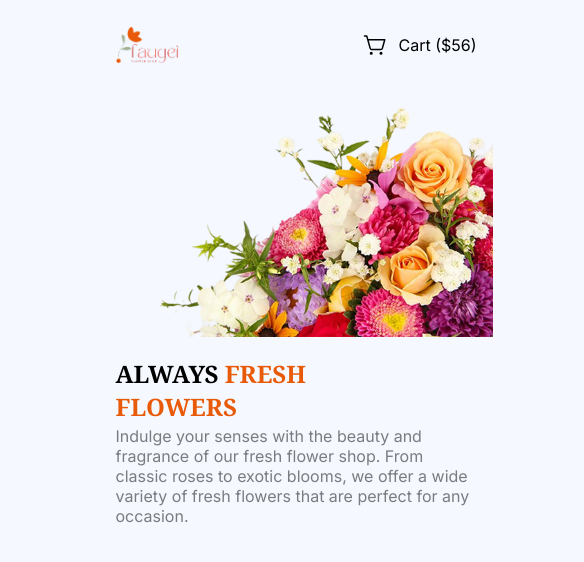
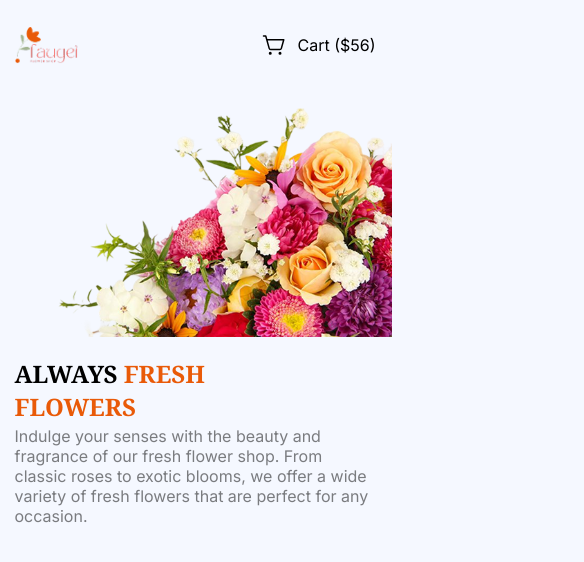
Before and after one commit to parvejtalukder/Site_Assign_Two, a plain HTML site: page index.html in a window 390 px wide. Shown: the whole page, 584 px wide, since content can reach past the window. Drawn offline with Linux system fonts and the light colour scheme.

Commit message:
Update: Mobile Resposive

```diff
--- a/css/main.css
+++ b/css/main.css
@@ -68,9 +68,6 @@ header{
 
 /*Responsive*/
 @media screen and (max-width: 576px) {
-    header{
-        width: 576px;
-    }
     .nav{
         display: flex;
         justify-content: space-between;
```
